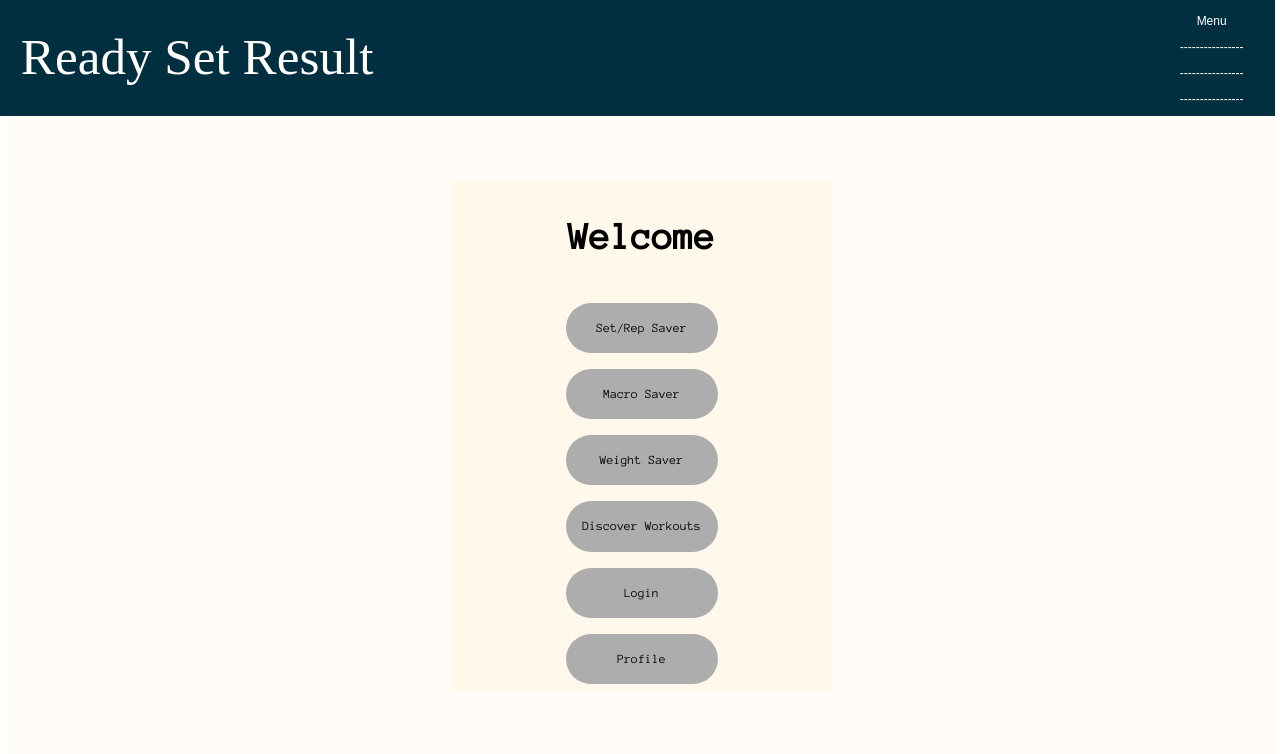
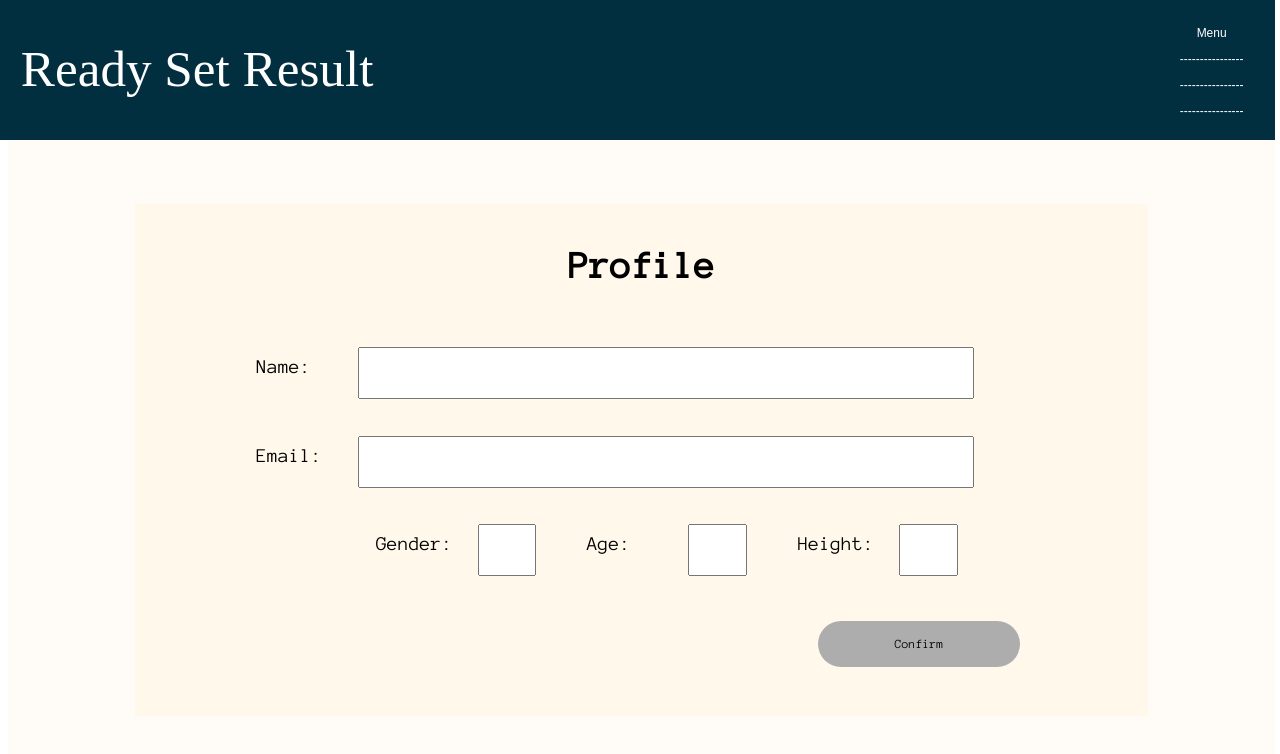
Before and after one commit to danishtran-uci/ready-rep-result, a React (Create React App) app: page /Profile in a window 1280 px wide. Shown: the top 754 px of the page. Built offline with nearby package versions, Linux system fonts and the light colour scheme.

Commit message:
bar and home page routing

```diff
--- a/package.json
+++ b/package.json
@@ -8,6 +8,7 @@
     "@testing-library/user-event": "^13.5.0",
     "react": "^18.3.1",
     "react-dom": "^18.3.1",
+    "react-router-dom": "^6.23.0",
     "react-scripts": "5.0.1",
     "web-vitals": "^2.1.4"
   },
--- a/src/App.js
+++ b/src/App.js
@@ -1,14 +1,45 @@
 import React from 'react';
+import { BrowserRouter, Route, Routes } from 'react-router-dom';
 import HomePage from './components/homeComponents/HomePage';
-import Bar from './components/BarComponent/Bar';
-// import { BrowserRouter, Route, Routes } from 'react-router-dom';
+import SetRepPage from './components/setRepComponents/SetRepPage';
+import WeightPage from './components/weightComponents/WeightPage';
+import DiscoverPage from './components/discoverComponents/DiscoverPage';
+import ProfilePage from './components/profileComponents/ProfilePage';
 
 function App() {
   return (
-    <div>
-      <Bar />
-      <HomePage />
-    </div>
+    <BrowserRouter>
+      <Routes>
+        <Route
+          path="/"
+          element={<HomePage />}
+        />
+        <Route
+          path="/SetRep"
+          element={<SetRepPage />}
+        />
+        {/* <Route
+          path="/Macro"
+          element={<MacroPage />}
+        /> */}
+        <Route
+          path="/Weight"
+          element={<WeightPage />}
+        />
+        <Route
+          path="/Discover"
+          element={<DiscoverPage />}
+        />
+        {/* <Route
+          path="/Login"
+          element={<LoginPage />}
+        /> */}
+        <Route
+          path="/Profile"
+          element={<ProfilePage />}
+        />
+      </Routes>
+    </BrowserRouter>
   );
 }
 
--- a/src/components/BarComponent/Bar.js
+++ b/src/components/BarComponent/Bar.js
@@ -1,31 +1,58 @@
-import {React, useState} from 'react';
+import { React, useState } from 'react';
+import { useNavigate } from 'react-router-dom';
 
 const dropdownitems = {
-    padding: '2%'
+  padding: '2%',
+  borderRadius: '40px',
+  margin: '1vh',
+  fontFamily: 'Anonymous Pro',
+  fontSize: '1vw',
+  background: '#ADADAD',
+  border: 'none',
+  height: '4vh',
+  width: '10vw',
 }
 
 function Bar() {
   const [dropDownToggle, setDropDownToggle] = useState(false);
-
+  const navigate = useNavigate();
 
   return (
     <div>
-            <div style={{width: '100vw', marginLeft: '-1vw', marginTop: '-1.5vh'}}>
+      <div style={{
+        width: '100vw',
+        marginLeft: '-1vw',
+        marginTop: '-1.5vh'
+      }}
+      >
         <div
           style={{
-                        height: "15vh",
+            height: "18vh",
             backgroundColor: "#022F40",
             alignItems: 'center',
-                        display:'flex',
+            display: 'flex',
             flexDirection: 'row',
             justifyContent: 'space-between'
           }}>
 
 
-                    <div style={{fontSize: '4vw', color: 'white', marginLeft: '2vw'}}>Ready Set Result</div>
+          <div style={{
+            fontSize: '4vw',
+            color: 'white',
+            marginLeft: '2vw'
+          }}
+          >Ready Set Result</div>
 
-                    <div style={{marginTop:'1vh', marginRight: '2vw'}}>
-                        <button onClick={() => setDropDownToggle((prev) => (!prev))} style={{backgroundColor: 'transparent', color: 'white', border: 'none', fontSize: '1.5vh'}}>
+          <div style={{ marginTop: '1vh', marginRight: '2vw' }}>
+            <button
+              onClick={() => setDropDownToggle((prev) => (!prev))}
+              style={{
+                backgroundColor: 'transparent',
+                color: 'white',
+                border: 'none',
+                fontSize: '1.5vh'
+              }}
+            >
               <p>Menu</p>
               <p>----------------</p>
               <p>----------------</p>
@@ -34,16 +61,67 @@ function Bar() {
           </div>
         </div>
 
-                <div style={{position:'absolute', zIndex: '1', right:'2vh'}}>
-                    <div style={{backgroundColor: '#FFF8EB', boxShadow: '0px 8px 12px rgba(0,0,0,0.2)', textAlign: 'left'}}>
+        <div style={{
+          position: 'absolute',
+          zIndex: '1',
+          right: '2vh'
+        }}
+        >
+          <div style={{
+            backgroundColor: '#FFF8EB',
+            boxShadow: '0px 8px 12px rgba(0,0,0,0.2)',
+            textAlign: 'left'
+          }}
+          >
             {dropDownToggle &&
-                            <div style={{fontSize: '2vw'}}>
-                                <div style={dropdownitems}>Set/Rep Saver</div>
-                                <div style={dropdownitems}>Macro Saver</div>
-                                <div style={dropdownitems}>Weight Saver</div>
-                                <div style={dropdownitems}>Discover Workouts</div>
-                                <div style={dropdownitems}>Login</div>
-                                <div style={dropdownitems}>Profile</div>
+              <div style={{
+                fontSize: '2vw',
+                display: 'flex',
+                flexDirection: 'column',
+              }}
+              >
+                <button
+                  style={dropdownitems}
+                  onClick={() => (
+                    navigate("/")
+                  )}
+                >Home</button>
+                <button
+                  style={dropdownitems}
+                  onClick={() => (
+                    navigate("/SetRep")
+                  )}
+                >Set/Rep Saver</button>
+                <button
+                  style={dropdownitems}
+                // onClick={() => (
+                //   navigate("/Macro")
+                // )}
+                >Macro Saver</button>
+                <button
+                  style={dropdownitems}
+                  onClick={() => (
+                    navigate("/Weight")
+                  )}
+                >Weight Saver</button>
+                <button
+                  style={dropdownitems}
+                  onClick={() => (
+                    navigate("/Discover")
+                  )}
+                >Discover Workouts</button>
+                <button
+                  style={dropdownitems}
+                // onClick={() => (
+                //   navigate("/Login")
+                // )}
+                >Login</button>
+                <button
+                  style={dropdownitems}
+                  onClick={() => (
+                    navigate("/Profile")
+                  )}
+                >Profile</button>
               </div>
             }
           </div>
--- a/src/components/homeComponents/HomePage.js
+++ b/src/components/homeComponents/HomePage.js
@@ -1,4 +1,6 @@
 import React from 'react';
+import { useNavigate } from 'react-router-dom';
+import Bar from '../BarComponent/Bar';
 
 const buttonStyle = {
   borderRadius: '40px',
@@ -12,8 +14,11 @@ const buttonStyle = {
 }
 
 function HomePage() {
+  const navigate = useNavigate();
 
   return (
+    <div>
+      <Bar />
       <div
         style={{
           height: '80vh',
@@ -54,13 +59,44 @@ function HomePage() {
               Welcome
             </p>
 
-          <button style={buttonStyle}>Set/Rep Saver</button>
-          <button style={buttonStyle}>Macro Saver</button>
-          <button style={buttonStyle}>Weight Saver</button>
-          <button style={buttonStyle}>Discover Workouts</button>
-          <button style={buttonStyle}>Login</button>
-          <button style={buttonStyle}>Profile</button>
+            <button
+              style={buttonStyle}
+              onClick={() => (
+                navigate("/SetRep")
+              )}
+            >Set/Rep Saver</button>
+            <button
+              style={buttonStyle}
+            // onClick={() => (
+            //   navigate("/Macro")
+            // )}
+            >Macro Saver</button>
+            <button
+              style={buttonStyle}
+              onClick={() => (
+                navigate("/Weight")
+              )}
+            >Weight Saver</button>
+            <button
+              style={buttonStyle}
+              onClick={() => (
+                navigate("/Discover")
+              )}
+            >Discover Workouts</button>
+            <button
+              style={buttonStyle}
+            // onClick={() => (
+            //   navigate("/Login")
+            // )}
+            >Login</button>
+            <button
+              style={buttonStyle}
+              onClick={() => (
+                navigate("/Profile")
+              )}
+            >Profile</button>
           </span>
+        </div>
       </div>
     </div>
   );
```
Also changed, not shown: 1 other file (tests, documents, lock files or other folders). Lines whose indentation alone changed are shown as unchanged.
